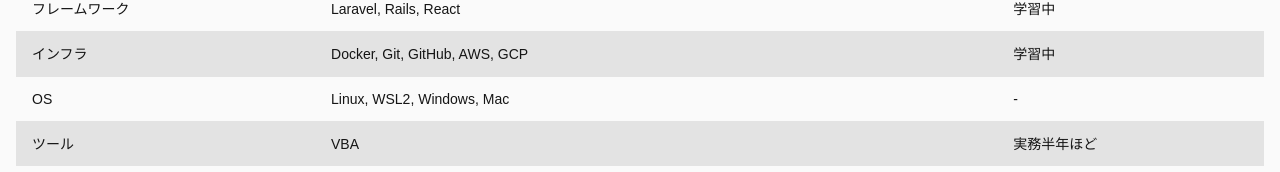
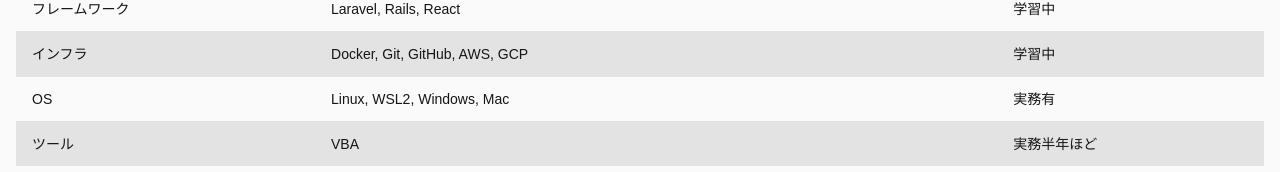
Before and after one commit to Sohey-k/TailwindPractice_react_app, a React (Vite) app: page /arsenal in a window 1280 px wide. Shown: the part 312-484 px from the top of the page. Built offline with nearby package versions, Linux system fonts and the light colour scheme; no server answers; a web font is replaced by a local one; what microcms-js-sdk would draw is missing.

Commit message:
change code

```diff
--- a/src/pages/Arsenal.tsx
+++ b/src/pages/Arsenal.tsx
@@ -36,7 +36,7 @@ export const Arsenal = () => {
             <tr>
               <td>OS</td>
               <td>Linux, WSL2, Windows, Mac</td>
-              <td>-</td>
+              <td>実務有</td>
             </tr>
             <tr>
               <td>ツール</td>
@@ -74,7 +74,7 @@ export const Arsenal = () => {
             </tr>
             <tr>
               <td>ITパスポート</td>
-              <td>取得予定</td>
+              <td>取得済み</td>
             </tr>
           </tbody>
         </table>
```
